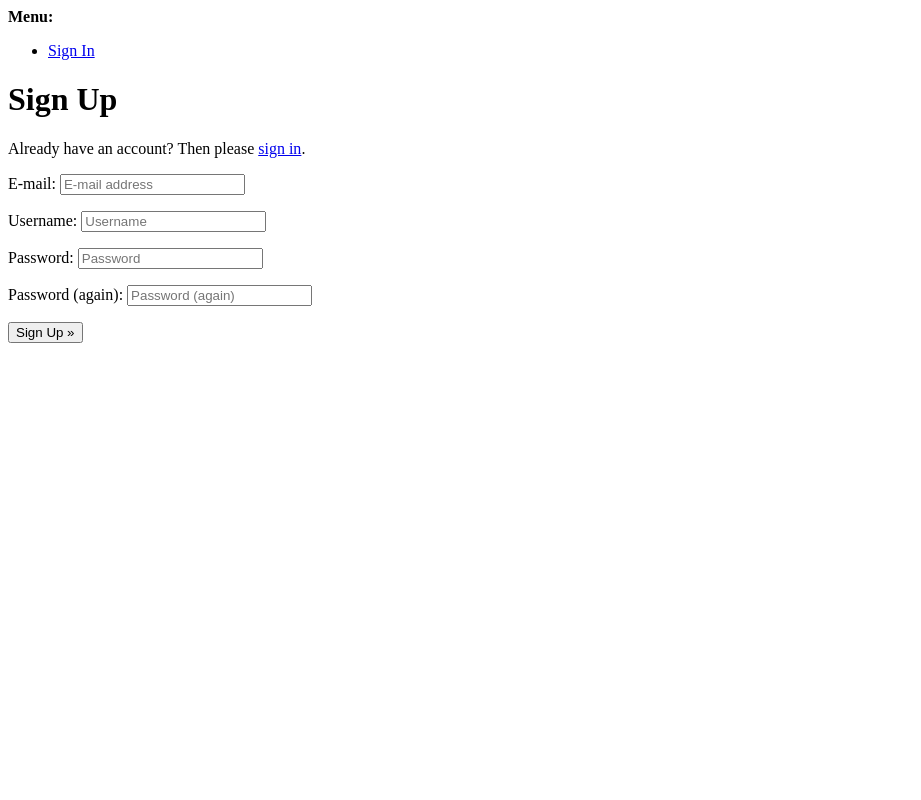
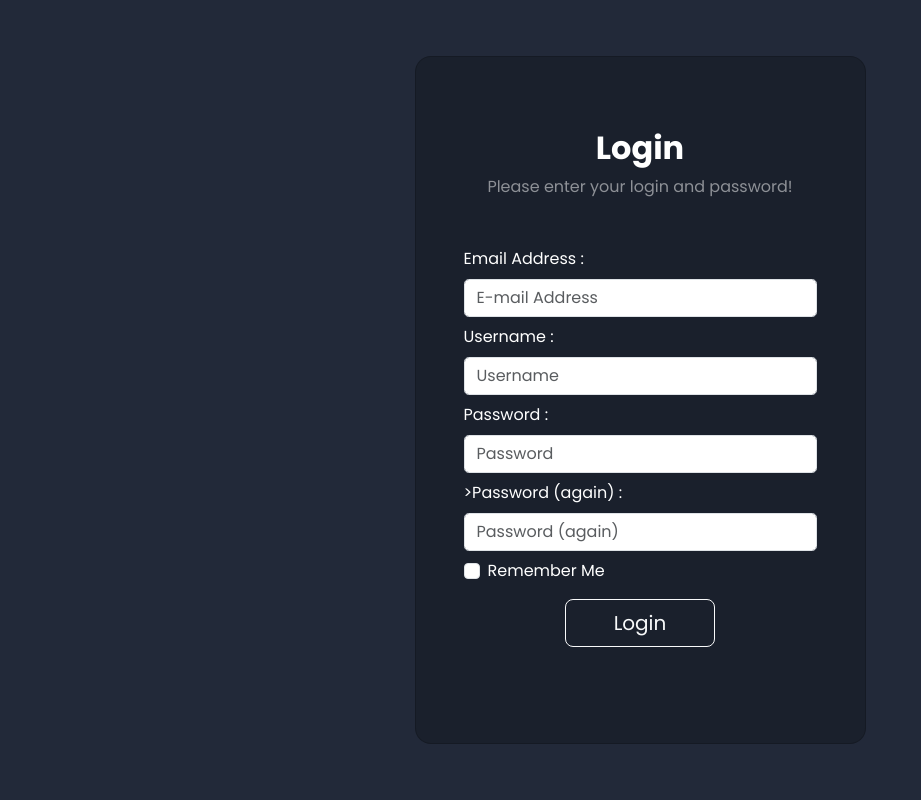
Before and after one commit to KeepLerning/Avante, a Django app: page /accounts/signup/ in a window 1280 px wide. Shown: the whole page, without its empty margins (0-921 px from the left). Run offline with Django 3.2, Linux system fonts and the light colour scheme.

Commit message:
Signup and login

```diff
--- a/templates/account/signup.html
+++ b/templates/account/signup.html
@@ -10,30 +10,69 @@
         <title></title>
         <meta name="description" content="">
         <meta name="viewport" content="width=device-width, initial-scale=1">
-        <link rel="stylesheet" href="">
+        <link rel="stylesheet" href="style.css">
+        <link href="https://cdn.jsdelivr.net/npm/bootstrap@5.3.0-alpha3/dist/css/bootstrap.min.css" rel="stylesheet" integrity="sha384-KK94CHFLLe+nY2dmCWGMq91rCGa5gtU4mk92HdvYe+M/SXH301p5ILy+dN9+nJOZ" crossorigin="anonymous">
+        <link rel="preconnect" href="https://fonts.googleapis.com">
+        <link rel="preconnect" href="https://fonts.gstatic.com" crossorigin>
+        <link href="https://fonts.googleapis.com/css2?family=Montserrat:wght@500&display=swap" rel="stylesheet">
+        <link href="https://fonts.googleapis.com/css2?family=Poppins:ital,wght@0,100;0,200;0,300;0,400;0,500;0,600;0,700;0,800;0,900;1,100;1,200;1,300;1,400;1,500;1,600;1,700;1,800;1,900&display=swap" rel="stylesheet">
+        <link rel="preconnect" href="https://fonts.googleapis.com">
+        <link rel="preconnect" href="https://fonts.gstatic.com" crossorigin>
+        <link href="https://fonts.googleapis.com/css2?family=Poppins&display=swap" rel="stylesheet">
     </head>
-    <body>
-        <div>
-            <strong>Menu:</strong>
-            <ul>
-                <li><a href="/accounts/login/">Sign In</a></li>
-            </ul>
+    <body style="background-color: #222939; font-family: 'Poppins', sans-serif;">
+        <form class="signup" id="signup_form" method="post" action="/accounts/signup/">
+    <section class="vh-100 gradient-custom">
+        <div class="container py-5 h-100">
+        <div class="row d-flex justify-content-center align-items-center h-100">
+            <div class="col-12 col-md-8 col-lg-6 col-xl-5">
+            <div class="card text-white" style="background-color: #1A202C;border-radius: 1rem;">
+                <div class="card-body p-5">
+
+                <div class="mb-md-5 mt-md-4">
+
+                    <h2 class="fw-bold mb-2 text-center">Login</h2>
+                    <p class="text-white-50 mb-5 text-center">Please enter your login and password!</p>
+
+                    <div class="form-outline form-white mb-2">
+                        <input type="hidden" name="csrfmiddlewaretoken" value="eUAXfC3myfxPIkWHw3iMIXe7KAl69l04agA1J0laVsxQAsmDQ5nFK5VC1Ir7lQnr">
+                        <label for="id_email" class="mb-2 text-start">Email Address :</label>
+                        <input type="email" name="email" placeholder="E-mail Address" autocomplete="email" required id="id_email" class="form-control" style="border-radius: 0.3rem;">
                     </div>
 
-        <h1>Sign Up</h1>
+                    <div class="form-outline form-white mb-2">
+                        <label for="id_username" class="mb-2 text-start">Username :</label>
+                        <input type="text" name="username" placeholder="Username" autocomplete="username" required id="id_username" class="form-control" style="border-radius: 0.3rem;">
+                    </div>
 
-        <p>Already have an account? Then please <a href="/accounts/login/">sign in</a>.</p>
+                    <div class="form-outline form-white mb-2">
+                        <label for="id_password1" class="mb-2 text-start">Password :</label>
+                        <input type="password" name="password1" placeholder="Password" autocomplete="new-password" required id="id_password1" class="form-control" style="border-radius: 0.3rem;">
+                    </div>
 
-        <form class="signup" id="signup_form" method="post" action="/accounts/signup/">
-        <input type="hidden" name="csrfmiddlewaretoken" value="eUAXfC3myfxPIkWHw3iMIXe7KAl69l04agA1J0laVsxQAsmDQ5nFK5VC1Ir7lQnr">
-        <p><label for="id_email">E-mail:</label> <input type="email" name="email" placeholder="E-mail address" autocomplete="email" required id="id_email"></p>
-        <p><label for="id_username">Username:</label> <input type="text" name="username" placeholder="Username" autocomplete="username" minlength="5" maxlength="150" required id="id_username"></p>
-        <p><label for="id_password1">Password:</label> <input type="password" name="password1" placeholder="Password" autocomplete="new-password" required id="id_password1"></p>
-        <p><label for="id_password2">Password (again):</label> <input type="password" name="password2" placeholder="Password (again)" required id="id_password2"></p>
+                    <div class="form-outline form-white mb-2">
+                        <label for="id_password2" class="mb-2 text-start">>Password (again) :</label>
+                        <input type="password" name="password2" placeholder="Password (again)" required id="id_password2" class="form-control" style="border-radius: 0.3rem;">
+                    </div>
 
-        <button type="submit">Sign Up &raquo;</button>
+                    <div class="form-check mb-3">
+                        <input class="form-check-input" type="checkbox" id="id_remember" name="remember">
+                        <label class="form-check-label" for="id_remember">Remember Me</label>
+                    </div>
+
+                    <div class="text-center">
+                        <button class="btn btn-outline-light btn-lg px-5 text-center" type="submit">Login</button>
+                    </div>
+                </div>
+                </div>
+            </div>
+            </div>
+        </div>
+        </div>
+    </section>
     </form>
 
+    <script src="https://cdn.jsdelivr.net/npm/bootstrap@5.3.0-alpha3/dist/js/bootstrap.bundle.min.js" integrity="sha384-ENjdO4Dr2bkBIFxQpeoTz1HIcje39Wm4jDKdf19U8gI4ddQ3GYNS7NTKfAdVQSZe" crossorigin="anonymous"></script>
     <script src="" async defer></script>
     </body>
 </html>
```
Also changed, not shown: templates/account/login.html (+52 -11 lines). Lines whose indentation alone changed are shown as unchanged.
